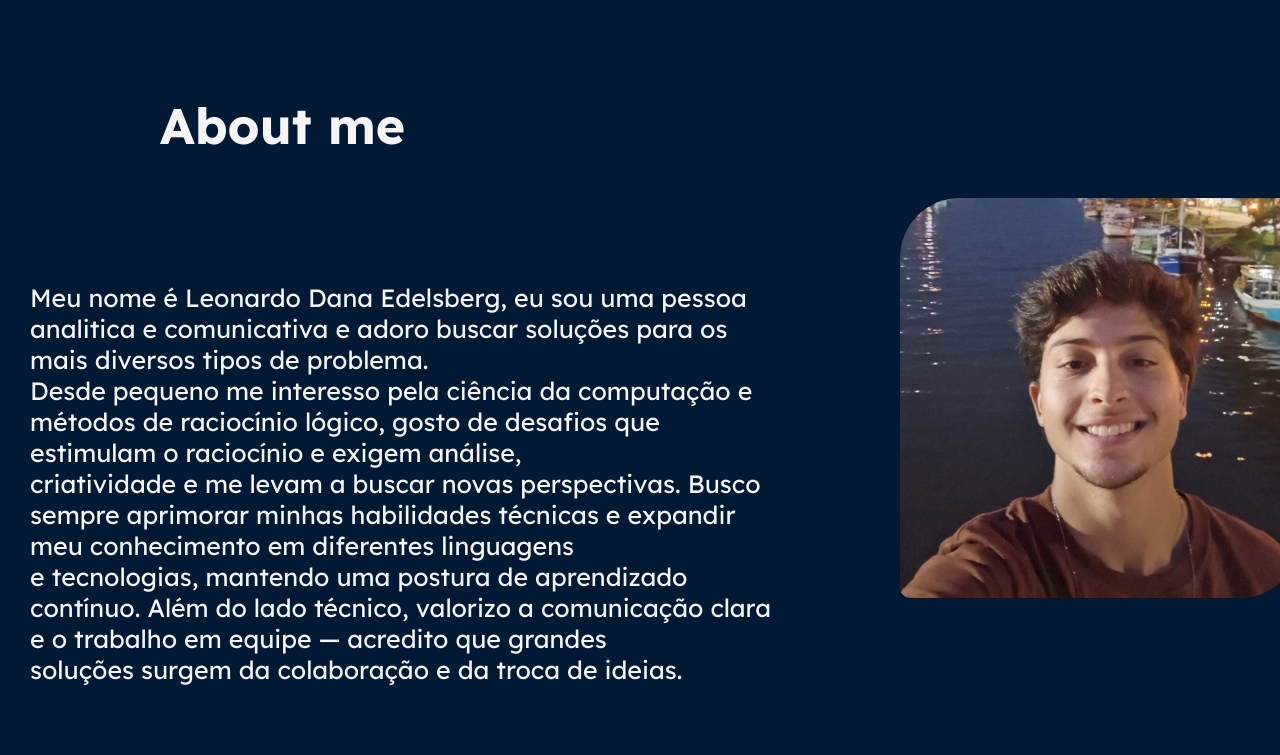
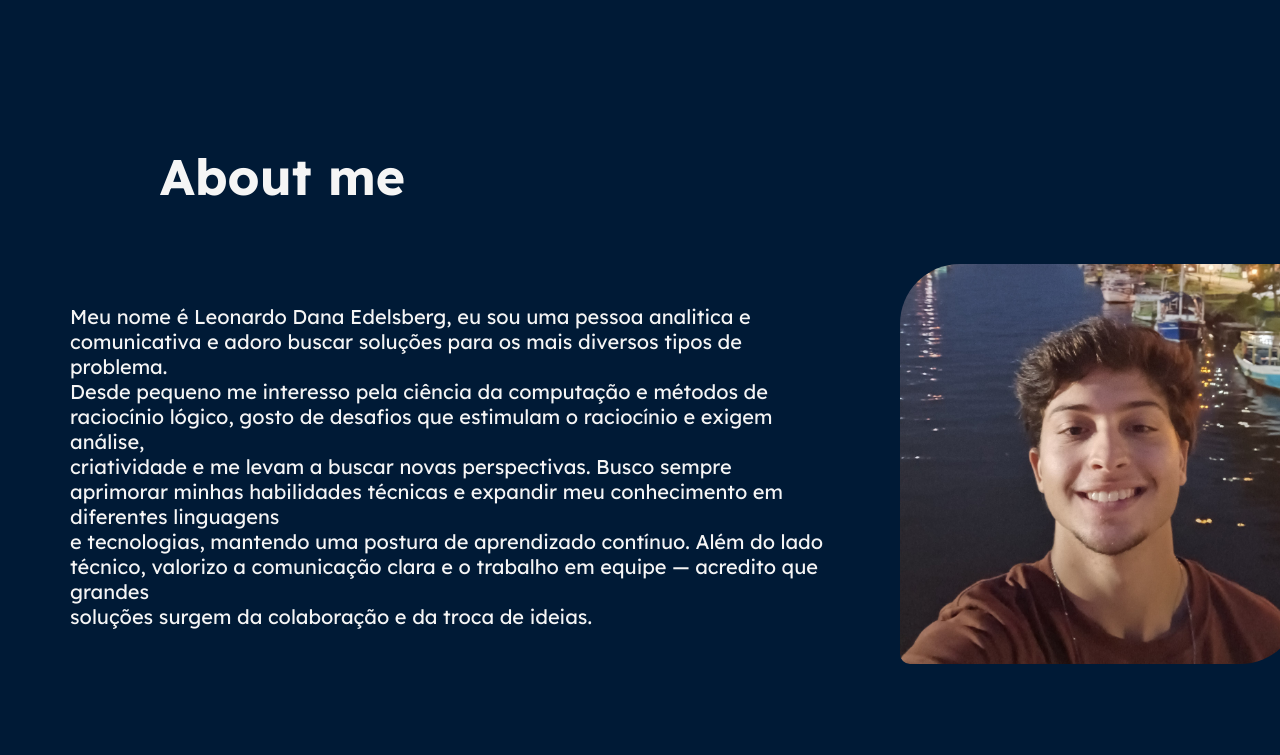
Before and after one commit to LDEdel/Meu-portif-lio, a plain HTML site: page index.html in a window 1280 px wide. Shown: the part 745-1500 px from the top of the page. Drawn offline with Linux system fonts and the light colour scheme.

Commit message:
atualizado2

```diff
--- a/index.html
+++ b/index.html
@@ -8,7 +8,7 @@
     <header>
       <nav>
         <a class="header-link" href="#aboutMe">About me</a>
-        <a class="header-link" href="#skills">Skills</a>
+        <!-- <a class="header-link" href="#skills">Skills</a> -->
         <a class="header-link" href="#projects">Projects</a>
         <a class="header-link" href="mailto:leodanaedel1611@email.com?subject=Contato por meio do portifólio" target = "_blank">Contact</a>
         <button
@@ -44,7 +44,9 @@
         <div id="line3"></div>
       </section>
       <section id="aboutMe">
+        <div id="aboutMeTitleDiv">
             <h1 id="aboutMeTitle">About me</h1>
+        </div>
           <div id="divImg">
             <img id="myImage"src="20241224_190643.jpg">
           </div>
@@ -58,9 +60,9 @@
             </p>
           </div>
       </section>
-      <section id="skills">
-        oi
-      </section>
+      <!-- <section id="skills"> -->
+        <!-- oi -->
+      <!-- </section> -->
       <section id="projects">
         <h1 id="projectsTitle">My projects</h1>
         <div id="projectsSpace">
--- a/style.css
+++ b/style.css
@@ -177,18 +177,24 @@ a:hover{
 }
 
 #aboutMeTitle{
-    margin-left: 160px;
     font-size: 50px;
 }
 
+#aboutMeTitleDiv{
+  width: 250px;
+  height: 50px;
+  margin-left: 160px;
+  padding-top: 10px;
+}
+
 #aboutMeText{
-    font-size: 25px;
+    font-size: 20px;
 }
 
 #divTxt{
   width: 760px;
-  margin-left: 30px;
-  margin-top: 100px;
+  margin-left: 70px;
+  margin-top: 130px;
   display: flex;
   justify-content: center;
 
@@ -198,6 +204,7 @@ a:hover{
   width: 600px;
   height: 400px;
   margin-left: 800px;
+  margin-top: 110px;
   display: flex;
   justify-content: center;
   position: absolute;
```
Lines whose indentation alone changed are shown as unchanged.
